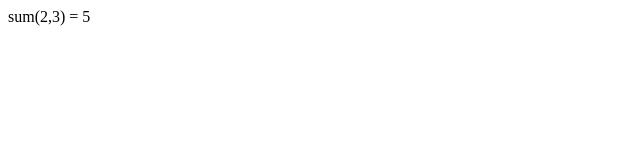
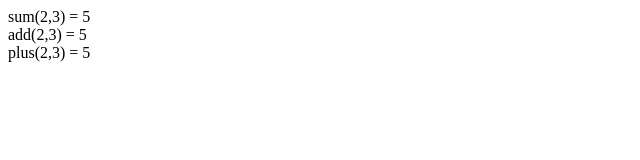
Before and after one commit to ULL-ESIT-MII-CA-1718/ecma6-modules-examples, a website: page basic/default.html in a window 1280 px wide. Shown: the whole page, without its empty margins (0-640 px from the left). Drawn offline with Linux system fonts and the light colour scheme.

Commit message:
default.html

```diff
--- a/basic/default.html
+++ b/basic/default.html
@@ -6,10 +6,23 @@
 </head>
 <body>
   <script type="module">
+    /*
+      This import statement imports the default from the module.
+      Note that no curly braces are used, unlike you’d
+      see in a non-default import.
+      The local name sum is used to represent whatever default function the module exports.
+      This syntax is the cleanest, and the creators of ECMAScript 6 expect
+      it to be the dominant form of import on the Web, allowing you
+      to use an already-existing object.
+    */
     import {addTextToBody} from './utils.js';
     import sum  from "./module3.js";
+    import add from "./module4.js";
+    import plus from "./module5.js";
 
     addTextToBody('sum(2,3) = '+sum(2,3));
+    addTextToBody('add(2,3) = '+add(2,3));
+    addTextToBody('plus(2,3) = '+plus(2,3));
   </script>
 </body>
 </html>
--- /dev/null
+++ b/basic/module4.js
@@ -0,0 +1,5 @@
+function sum(num1, num2) {
+    return num1 + num2;
+}
+
+export default sum;
--- /dev/null
+++ b/basic/module5.js
@@ -0,0 +1,5 @@
+function sum(num1, num2) {
+    return num1 + num2;
+}
+
+export { sum as default };
```
